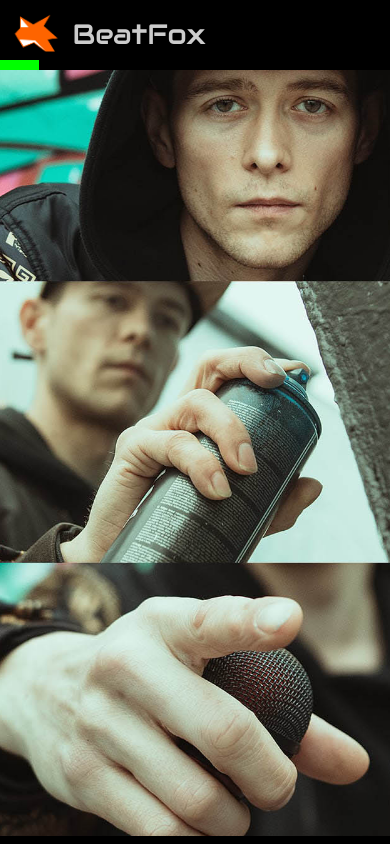
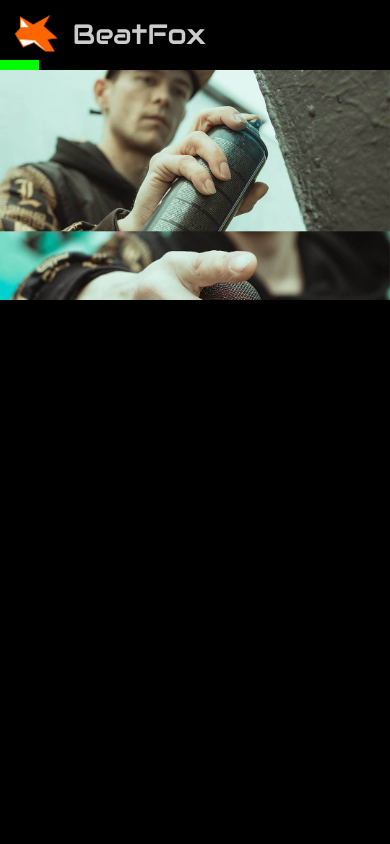
Before and after one commit to ChrisMaylor92/beatfox-website, a React (Vite) app: page / in a window 390 px wide. Built offline with nearby package versions, Linux system fonts and the light colour scheme; a web font is replaced by a local one.

Commit message:
mobile tesing

```diff
--- a/src/index.css
+++ b/src/index.css
@@ -228,7 +228,7 @@ body{
 
 #test-img-1{
   width: 100%;
-  height: 100svh;
+  height: 300px;
   object-fit: cover;
 }
 
```
